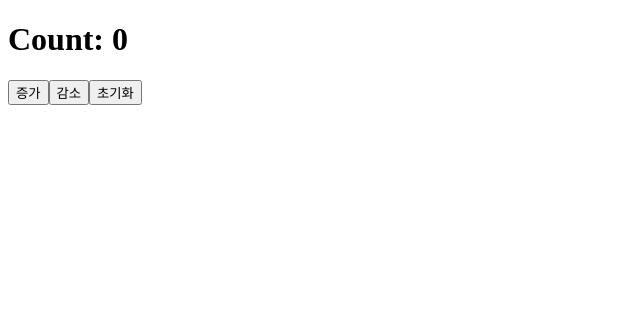
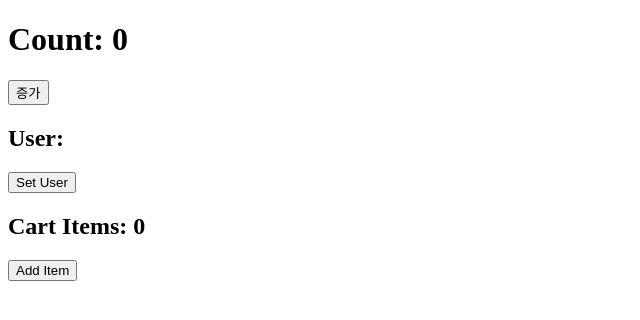
Before and after one commit to fp024/introduction-to-frontend-development-with-react-js-study, a React (Vite) app in the folder chap04/vite-react-chap04/: page / in a window 1280 px wide. Shown: the top 320 px of the page, without its empty margins (0-640 px from the left). Built offline with nearby package versions, Linux system fonts and the light colour scheme.

Commit message:
4.3.3 useReducer 훅 여러번 사용하기 ~ p167

```diff
--- a/chap04/vite-react-chap04/src/App.tsx
+++ b/chap04/vite-react-chap04/src/App.tsx
@@ -1,19 +1,35 @@
 import { useReducer } from 'react';
+import { cartReducer } from './reducer/cartReducer';
 import { counterReducer } from './reducer/counterReducer';
+import { userReducer } from './reducer/userReducer';
 
 export default function App() {
+  // 카운터 상태 관리
   const [count, countDispatch] = useReducer(counterReducer, 0);
+  // 사용자 상태관리
+  const [user, userDispatch] = useReducer(userReducer, {});
+  // 장바구니 상태관리
+  const [cart, cartDispatch] = useReducer(cartReducer, []);
   return (
     <div>
+      {/* 각 상태를 사용한 UI 구성 */}
       <h1>Count: {count}</h1>
       <button type="button" onClick={() => countDispatch({ type: 'INCREMENT' })}>
         증가
       </button>
-      <button type="button" onClick={() => countDispatch({ type: 'DECREMENT' })}>
-        감소
+      <h2>User: {user.name}</h2>
+      <button
+        type="button"
+        onClick={() => userDispatch({ type: 'SET_USER', payload: { name: 'Alice' } })}
+      >
+        Set User
       </button>
-      <button type="button" onClick={() => countDispatch({ type: 'RESET' })}>
-        초기화
+      <h2>Cart Items: {cart.length}</h2>
+      <button
+        type="button"
+        onClick={() => cartDispatch({ type: 'ADD_ITEM', payload: { id: 1, name: 'Item 1' } })}
+      >
+        Add Item
       </button>
     </div>
   );
--- /dev/null
+++ b/chap04/vite-react-chap04/src/reducer/cartReducer.ts
@@ -0,0 +1,22 @@
+interface CartItem {
+  id: number;
+  name: string;
+}
+
+type CartAction =
+  | { type: 'ADD_ITEM'; payload: CartItem }
+  | { type: 'REMOVE_ITEM'; payload: { id: number } }
+  | { type: 'CLEAR_CART' };
+
+export const cartReducer = (state: CartItem[], action: CartAction): CartItem[] => {
+  switch (action.type) {
+    case 'ADD_ITEM':
+      return [...state, action.payload];
+    case 'REMOVE_ITEM':
+      return state.filter((item) => item.id !== action.payload.id);
+    case 'CLEAR_CART':
+      return [];
+    default:
+      return state;
+  }
+};
--- /dev/null
+++ b/chap04/vite-react-chap04/src/reducer/userReducer.ts
@@ -0,0 +1,17 @@
+interface UserState {
+  name?: string;
+  email?: string;
+}
+
+type UserAction = { type: 'SET_USER'; payload: UserState } | { type: 'CLEAR_USER' };
+
+export const userReducer = (state: UserState, action: UserAction): UserState => {
+  switch (action.type) {
+    case 'SET_USER':
+      return { ...state, ...action.payload };
+    case 'CLEAR_USER':
+      return {};
+    default:
+      return state;
+  }
+};
```
